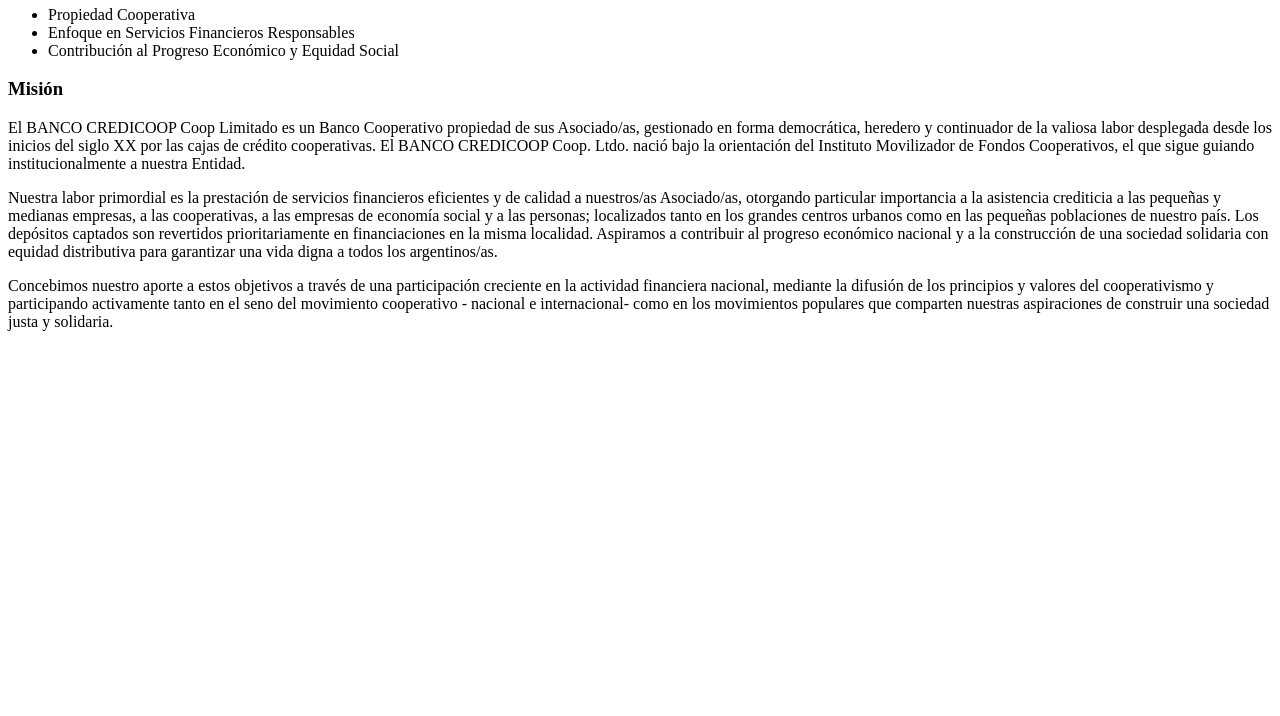
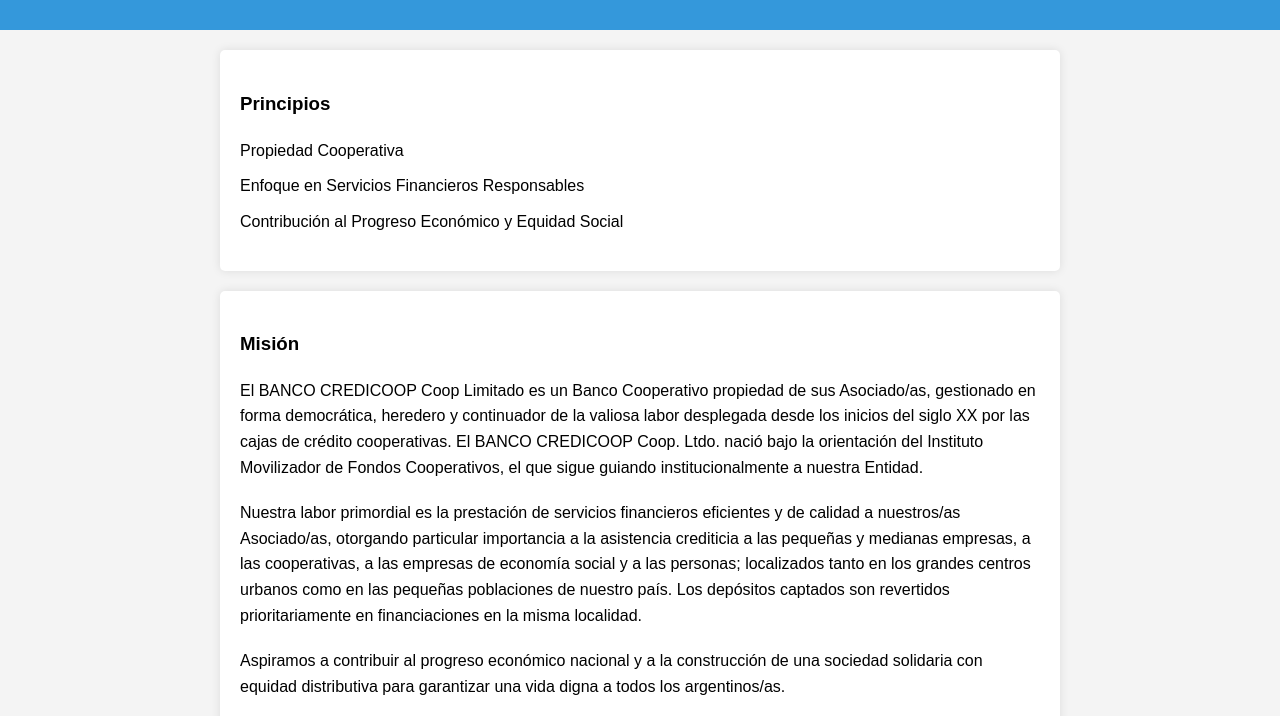
Before and after one commit to TommyChinchay/pythonWeb, a plain HTML site: page index.html in a window 1280 px wide. Shown: the part 162-878 px from the top of the page. Before the commit the page ends 800 px from the top, so only its background shows below. Drawn offline with Linux system fonts and the light colour scheme.

Commit message:
Update index.html

```diff
--- a/index.html
+++ b/index.html
@@ -4,6 +4,50 @@
     <meta charset="UTF-8">
     <meta name="viewport" content="width=device-width, initial-scale=1.0">
     <title>Credicoop</title>
+    <style>
+        body {
+            font-family: 'Arial', sans-serif;
+            margin: 0;
+            padding: 0;
+            background-color: #f4f4f4;
+            color: #000; /* Texto en negro */
+            line-height: 1.6;
+        }
+
+        header {
+            background-color: #3498db;
+            color: #fff;
+            padding: 20px;
+            text-align: center;
+        }
+
+        h1, h2, h3 {
+            color: #000; /* Texto en negro */
+        }
+
+        section {
+            max-width: 800px;
+            margin: 0 auto;
+            padding: 20px;
+            background-color: #fff;
+            box-shadow: 0 0 10px rgba(0, 0, 0, 0.1);
+            margin-top: 20px;
+            border-radius: 5px;
+        }
+
+        ul {
+            list-style-type: none;
+            padding: 0;
+        }
+
+        li {
+            margin-bottom: 10px;
+        }
+
+        p {
+            margin-bottom: 20px;
+        }
+    </style>
 </head>
 <body>
 
@@ -23,17 +67,10 @@
 
     <section>
         <h3>Misión</h3>
-        <p>
-            El BANCO CREDICOOP Coop Limitado es un Banco Cooperativo propiedad de sus Asociado/as, gestionado en forma democrática, heredero y continuador de la valiosa labor desplegada desde los inicios del siglo XX por las cajas de crédito cooperativas. El BANCO CREDICOOP Coop. Ltdo. nació bajo la orientación del Instituto Movilizador de Fondos Cooperativos, el que sigue guiando institucionalmente a nuestra Entidad.
-        </p>
-        <p>
-            Nuestra labor primordial es la prestación de servicios financieros eficientes y de calidad a nuestros/as Asociado/as, otorgando particular importancia a la asistencia crediticia a las pequeñas y medianas empresas, a las cooperativas, a las empresas de economía social y a las personas; localizados tanto en los grandes centros urbanos como en las pequeñas poblaciones de nuestro país. Los depósitos captados son revertidos prioritariamente en financiaciones en la misma localidad.
-
-Aspiramos a contribuir al progreso económico nacional y a la construcción de una sociedad solidaria con equidad distributiva para garantizar una vida digna a todos los argentinos/as.
-        </p>
-        <p>
-            Concebimos nuestro aporte a estos objetivos a través de una participación creciente en la actividad financiera nacional, mediante la difusión de los principios y valores del cooperativismo y participando activamente tanto en el seno del movimiento cooperativo - nacional e internacional- como en los movimientos populares que comparten nuestras aspiraciones de construir una sociedad justa y solidaria.
-        </p>
+        <p>El BANCO CREDICOOP Coop Limitado es un Banco Cooperativo propiedad de sus Asociado/as, gestionado en forma democrática, heredero y continuador de la valiosa labor desplegada desde los inicios del siglo XX por las cajas de crédito cooperativas. El BANCO CREDICOOP Coop. Ltdo. nació bajo la orientación del Instituto Movilizador de Fondos Cooperativos, el que sigue guiando institucionalmente a nuestra Entidad.</p>
+        <p>Nuestra labor primordial es la prestación de servicios financieros eficientes y de calidad a nuestros/as Asociado/as, otorgando particular importancia a la asistencia crediticia a las pequeñas y medianas empresas, a las cooperativas, a las empresas de economía social y a las personas; localizados tanto en los grandes centros urbanos como en las pequeñas poblaciones de nuestro país. Los depósitos captados son revertidos prioritariamente en financiaciones en la misma localidad.</p>
+        <p>Aspiramos a contribuir al progreso económico nacional y a la construcción de una sociedad solidaria con equidad distributiva para garantizar una vida digna a todos los argentinos/as.</p>
+        <p>Concebimos nuestro aporte a estos objetivos a través de una participación creciente en la actividad financiera nacional, mediante la difusión de los principios y valores del cooperativismo y participando activamente tanto en el seno del movimiento cooperativo - nacional e internacional- como en los movimientos populares que comparten nuestras aspiraciones de construir una sociedad justa y solidaria.</p>
     </section>
 
 </body>
```
